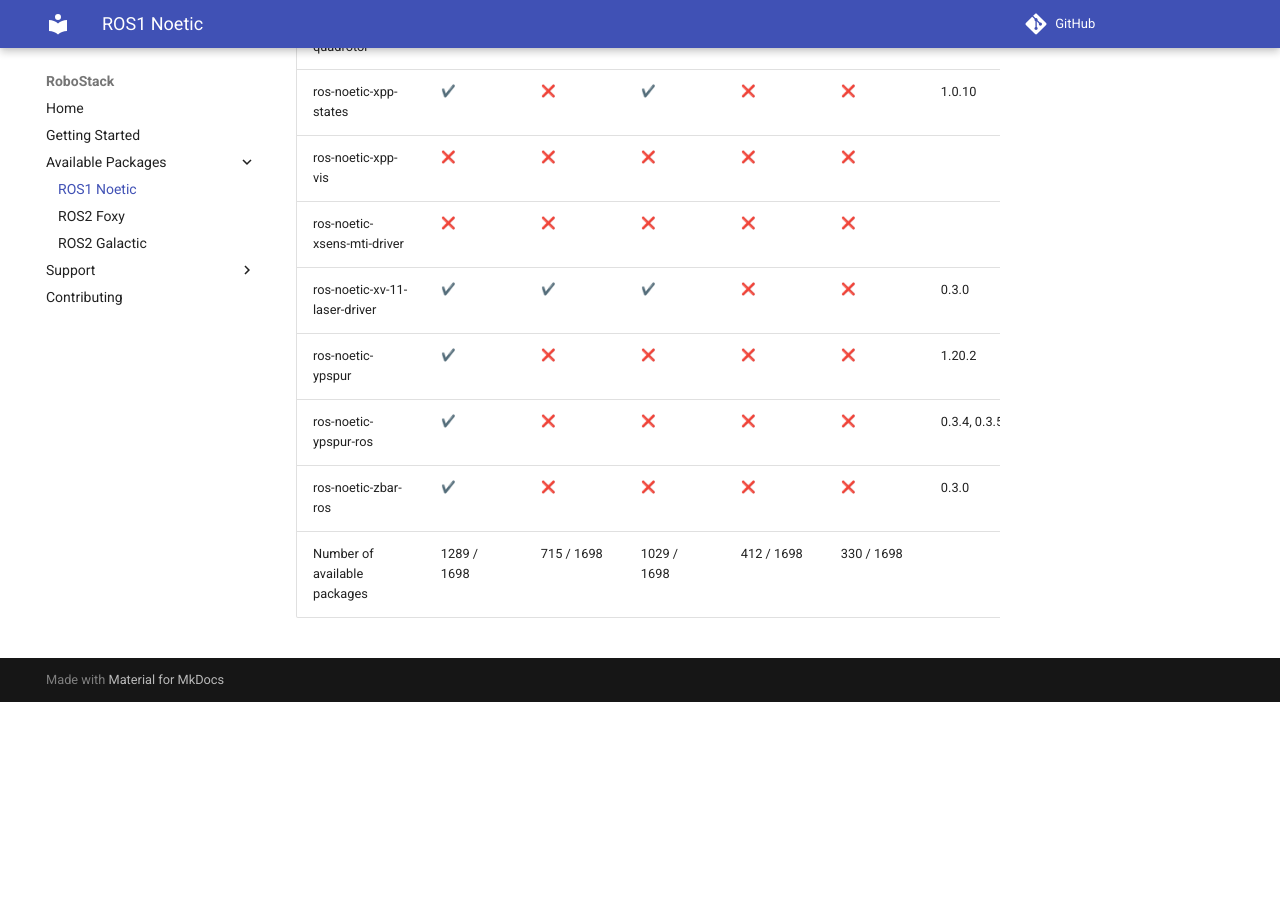
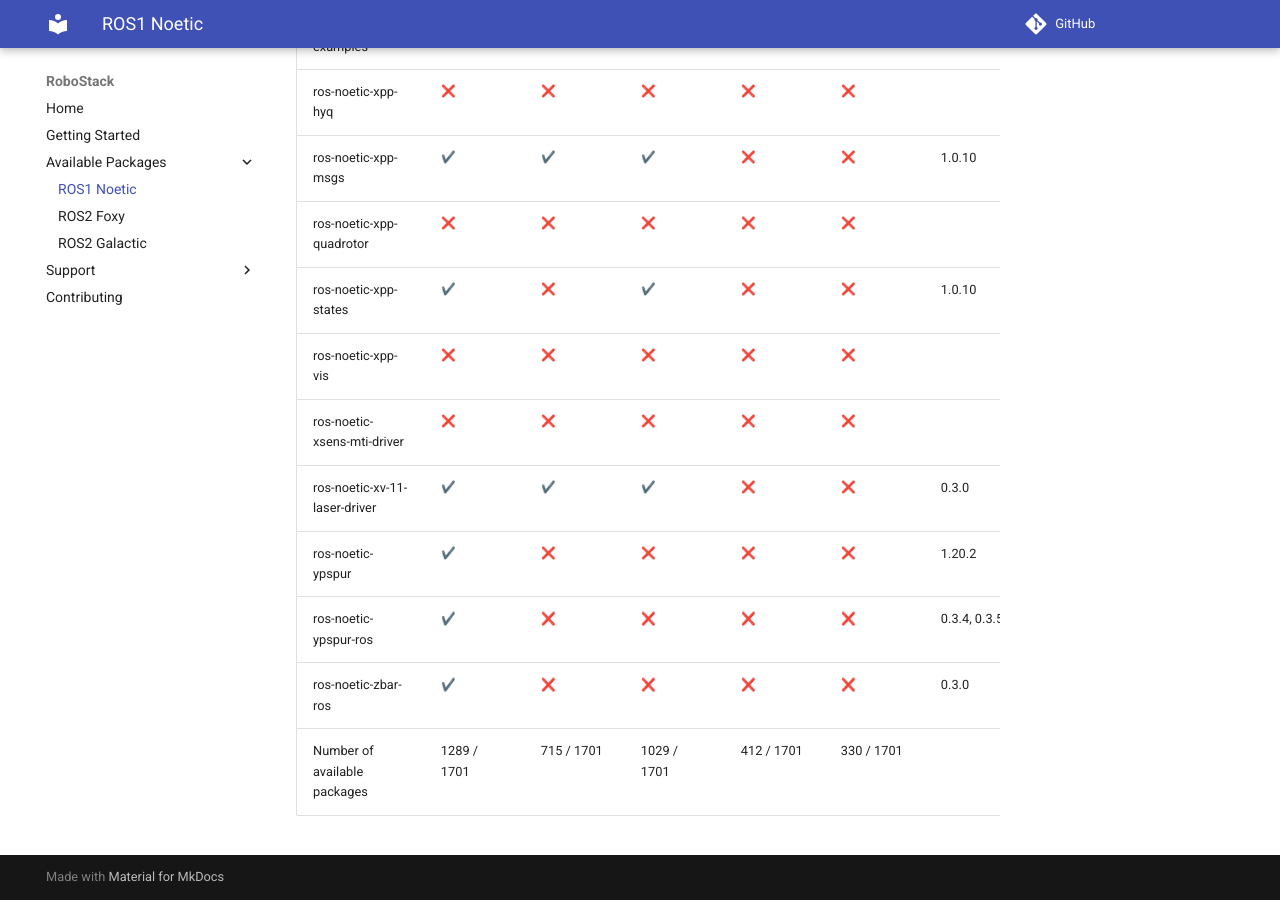
Before and after one commit to RoboStack/robostack.github.io, an MkDocs documentation site: the page built from docs/noetic.md, in a window 1280 px wide and 900 px high, scrolled down 124040 px. Built offline with MkDocs 1.6.1 and Material for MkDocs 9.7.7, drawn with Linux system fonts in a browser that asks for light colours; emoji names are drawn with the system emoji font; comment, search, counter and statistics services are not loaded; before the commit the page ends 124742 px from its top, so only the background shows below that; some of the changed text lies outside the part shown.

Commit message:
Update tables

```diff
--- a/docs/noetic.md
+++ b/docs/noetic.md
@@ -1698,4 +1701,4 @@
 | ros-noetic-ypspur | :heavy_check_mark: { data-sort='1' } | :x: { data-sort='0' } | :x: { data-sort='0' } | :x: { data-sort='0' } | :x: { data-sort='0' } | 1.20.2  |
 | ros-noetic-ypspur-ros | :heavy_check_mark: { data-sort='1' } | :x: { data-sort='0' } | :x: { data-sort='0' } | :x: { data-sort='0' } | :x: { data-sort='0' } | 0.3.4, 0.3.5  |
 | ros-noetic-zbar-ros | :heavy_check_mark: { data-sort='1' } | :x: { data-sort='0' } | :x: { data-sort='0' } | :x: { data-sort='0' } | :x: { data-sort='0' } | 0.3.0  |
-| Number of available packages |  1289 / 1698 | 715 / 1698 | 1029 / 1698 | 412 / 1698 | 330 / 1698 |
+| Number of available packages |  1289 / 1701 | 715 / 1701 | 1029 / 1701 | 412 / 1701 | 330 / 1701 |
```
Also changed, not shown: other parts of docs/noetic.md (+3 -0 lines).
